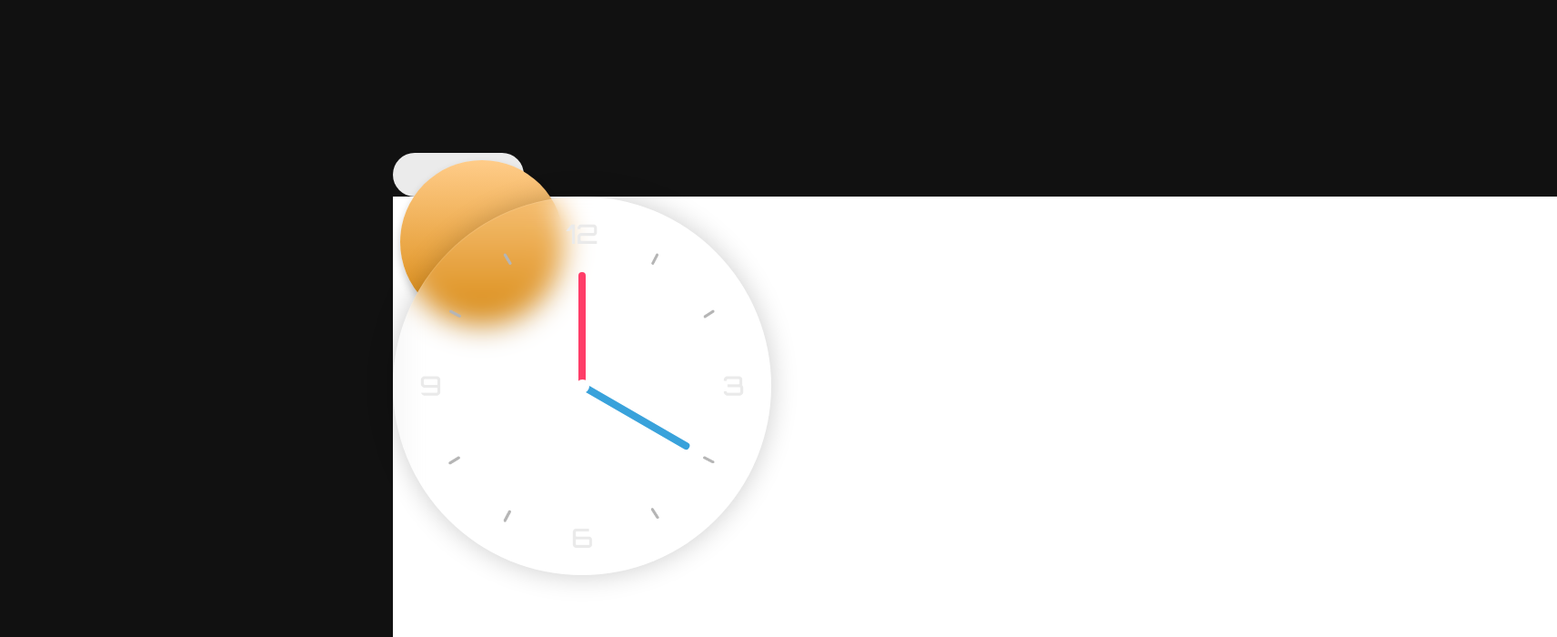
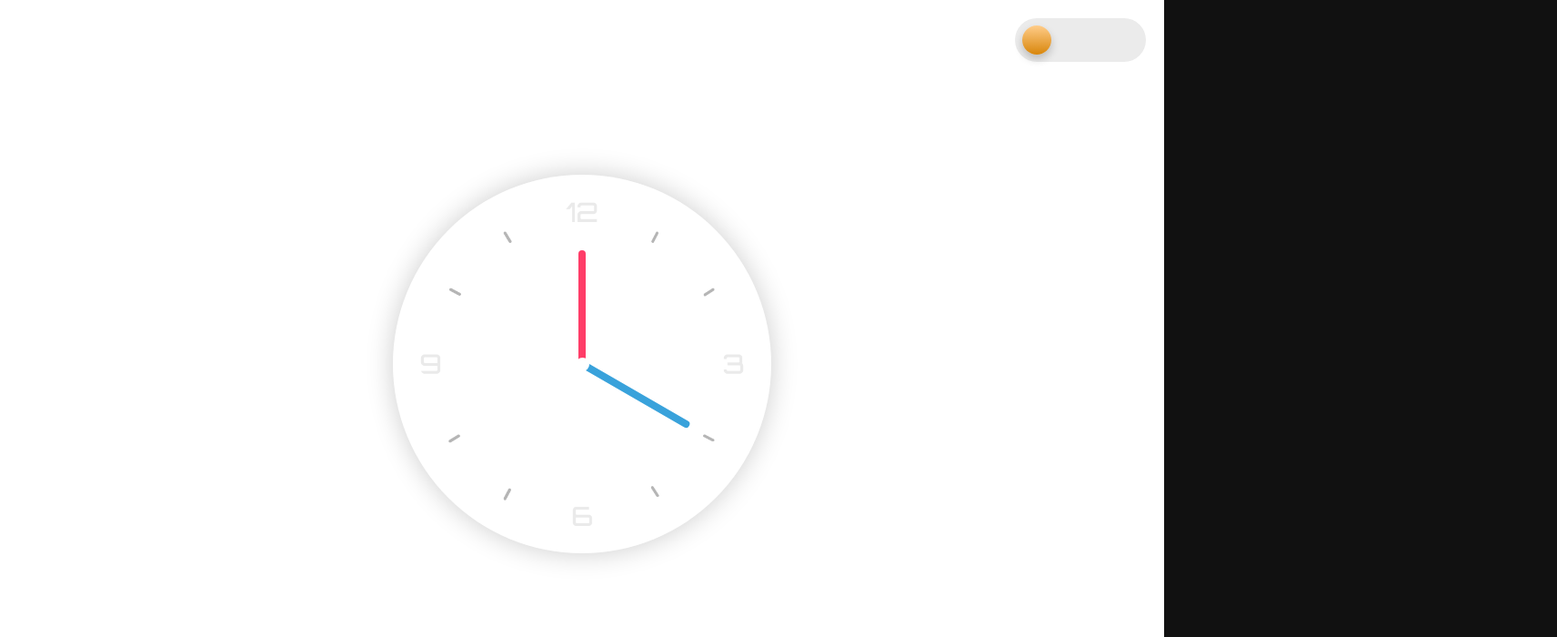
Before and after one commit to faisal-makercr/Glass_Clock, a plain HTML site: page index.html in a window 1280 px wide. Shown: the top 700 px of the page at 91% size, 1712 px wide, since content can reach past the window. Drawn offline with Linux system fonts and the light colour scheme; files that its build step writes are made by us from their sources; files whose address does not match are found by name.

Commit message:
making the dark mode and bright mode toggle and fixing the sizing error of the page

```diff
--- a/index.html
+++ b/index.html
@@ -10,12 +10,14 @@
 
         <div class="container">
             <div class="toggle">
-            <input type="checkbox" id="'darkBright-toggle"/>
+            <input type="checkbox" id="darkBright-toggle"/>
             <label for="'darkmode-toggle"></label>
             </div>
+
             <div class="background"></div>
-            <div class="circle"></div>
-            <div class="circle"></div>
+
+            <div class="circle one"></div>
+            <div class="circle two"></div>
 
             <div class="clock">
 
--- a/style.css
+++ b/style.css
@@ -146,8 +146,10 @@ body {
 }
 
 .toggle {
-    display: inline-block;
-
+    position: fixed;
+    top: 20px;
+    right: 20px;
+    z-index: 100;
 }
 label {
     width: 9rem;
@@ -163,13 +165,13 @@ label {
 
 label:after {
     content: "";
-    width: 180px;
-    height: 180px;
+    width: 2rem;
+    height: 2rem;
     position: absolute;
     top: 0.5rem;
     left: 0.5rem;
     background: linear-gradient(180deg, #ffcc89, #d8860b);
-    border-radius: 180px;
+    border-radius: 50%;
     box-shadow: 0px 5px 10px rgba(0, 0, 0, 0.2);
     transition: 0.4s;
 }
@@ -183,8 +185,7 @@ input:checked + label {
     background: #242424;
 }
 input:checked + label:after {
-    left: 490px;
-    transform: translateX(-100%);
+    left: calc(100% - 2.5rem);
     background: linear-gradient(180deg, #777, #3a3a3a);
 }
 label:active:after {
@@ -192,11 +193,13 @@ label:active:after {
 }
 
 .background {
-    width: 100vw;
-    height: 100vh;
-    background: #fff;
+    position: fixed;
+    top: 0;
+    left: 0;
+    width: 100%;
+    height: 100%;
+    background: #ffffff;
     z-index: -1;
-    position: absolute;
     transition: 0.3s;
 }
 input:checked + label + .background {
```
